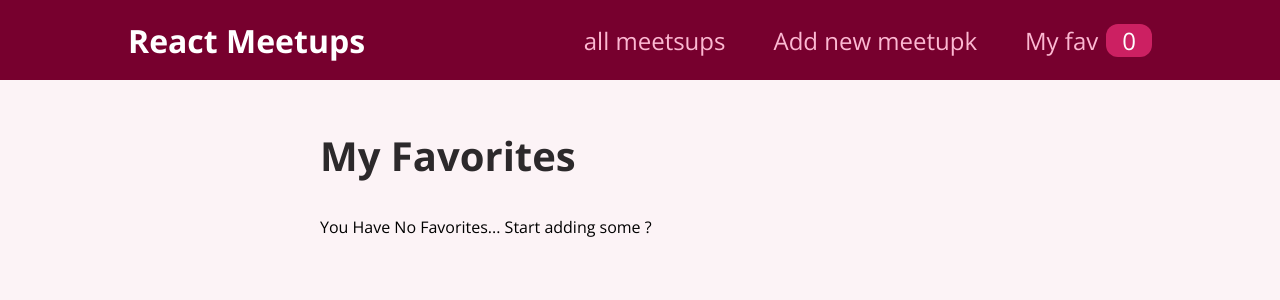
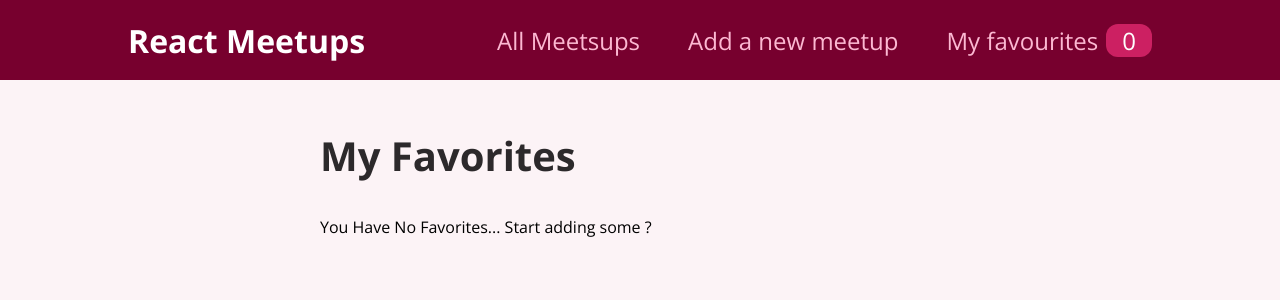
Before and after one commit to vaibhav21git/React_Meetups, a React (Create React App) app in the folder my/: page /fav in a window 1280 px wide. Shown: the top 300 px of the page. Built offline with nearby package versions, Linux system fonts and the light colour scheme.

Commit message:
navigation updates

```diff
--- a/my/src/components/layout/Mainnavigation.js
+++ b/my/src/components/layout/Mainnavigation.js
@@ -13,13 +13,13 @@ function Mainnavigation () {
          <nav>
             <ul>
                 <li>
-                  <Link to = '/' >all meetsups</Link>
+                  <Link to = '/' >All Meetsups</Link>
                 </li>
                 <li>
-                  <Link to = '/new-meetup' >Add new meetupk</Link>
+                  <Link to = '/new-meetup' >Add  a new meetup</Link>
                 </li>
                 <li>
-                  <Link to = '/fav' >My fav
+                  <Link to = '/fav' >My favourites
                   <span className={classes.badge}>{favctx.totalfavorites}</span>
                   </Link>
                 </li>
```
